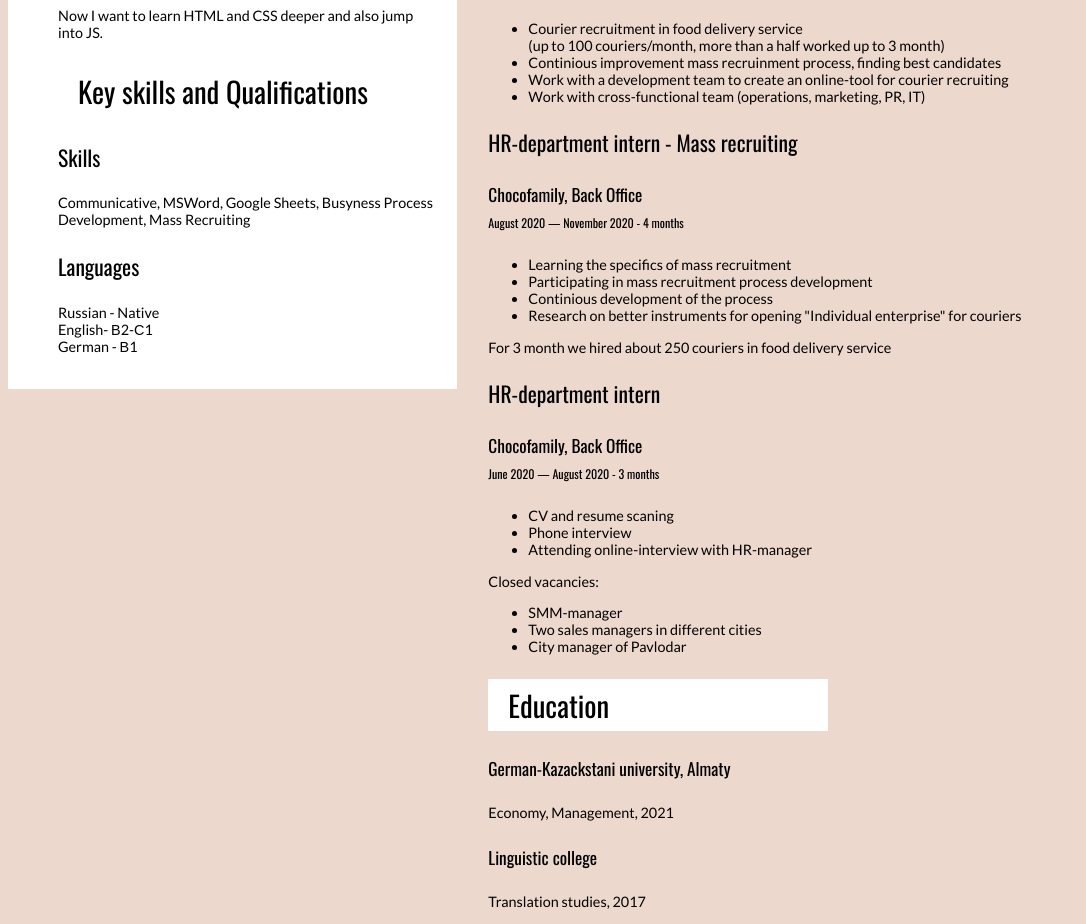
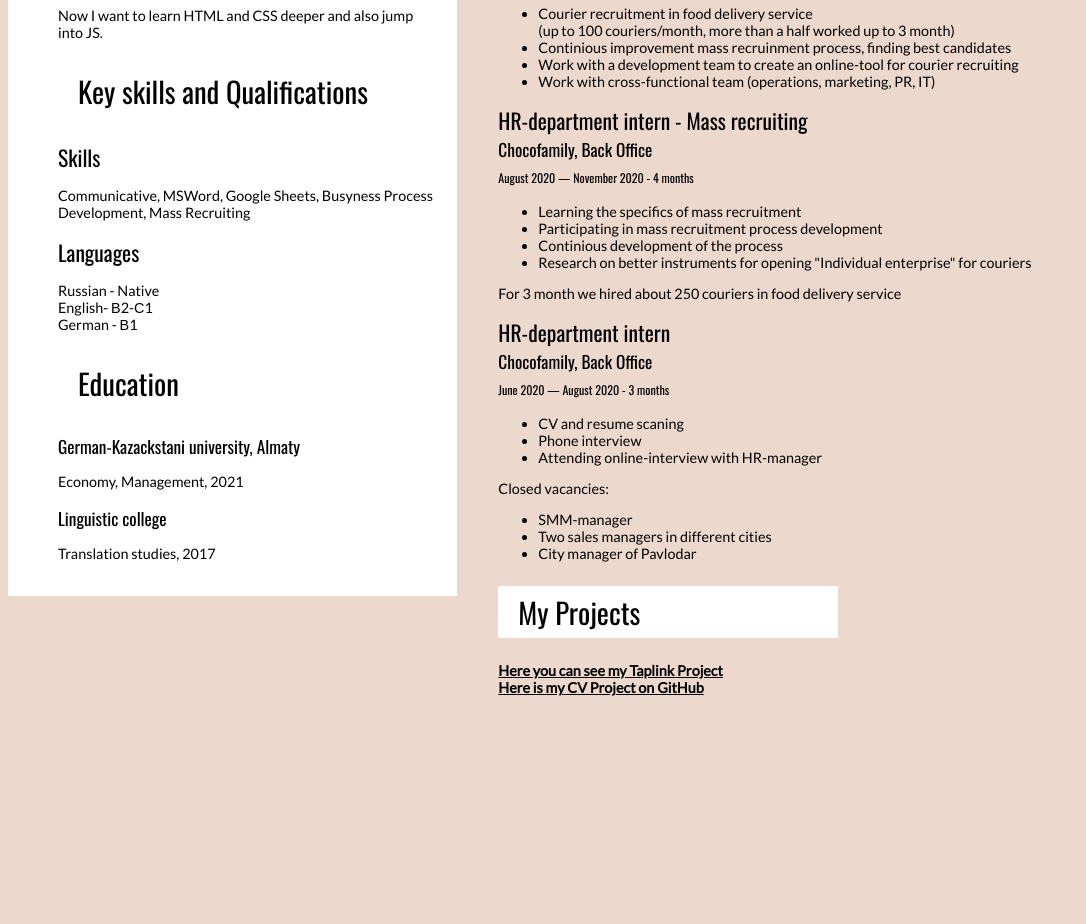
Before and after one commit to KateMr/rsschool-cv, a plain HTML site: page index.html in a window 1280 px wide. Shown: the part 760-1684 px from the top of the page, without its empty margins (0-1086 px from the left). After the commit the page ends 1534 px from the top, so only its background shows below. Drawn offline with nearby package versions, Linux system fonts and the light colour scheme.

Commit message:
fix: link on gh added in cv

```diff
--- a/index.html
+++ b/index.html
@@ -42,6 +42,13 @@
             <p>Russian - Native <br>
             English- В2-С1 <br>
             German - В1</p>
+        </div>
+        <div id="education">
+            <h2>Education</h2>
+            <h4>German-Kazackstani university, Almaty</h4>
+            <p>Economy, Management, 2021</p>
+            <h4>Linguistic college</h4>
+            <p>Translation studies, 2017</p>
         </div>
     </aside>
     <main>
@@ -118,12 +125,10 @@
                     </span>
                     </ul>
                 </div>
-                <div id="education">
-                    <h2>Education</h2>
-                    <h4>German-Kazackstani university, Almaty</h4>
-                    <p>Economy, Management, 2021</p>
-                    <h4>Linguistic college</h4>
-                    <p>Translation studies, 2017</p>
+                <div id="projects">
+                    <h2>My Projects</h2>
+                    <a href="https://taplink.cc/psihologsv">Here you can see my Taplink Project</a><br>
+                    <a href="https://KateMr.github.io/rsschool-cv/">Here is my CV Project on GitHub</a>
                 </div>
     </main>
 </body>
--- a/style.css
+++ b/style.css
@@ -20,7 +20,7 @@ main {
     width: 65%;
     margin-left: 38%;
     margin-top: 50px;
-    padding: 0px;
+    padding: 70px 10px;
 }
 
 img {
@@ -39,7 +39,7 @@ h1 {
 }
 
 h2 {
-    background-color: #ffffff;
+    background-color: #ffffff !important;
     width: 300px;
     padding: 5px 20px;
     font-size: 200%;
@@ -47,15 +47,20 @@ h2 {
 
 h3 {
     font-size: 150%;
-    padding-top: 0%;
+    margin: 0px;
 }
 
 h4 {
  font-size: 120%;
- padding-bottom: 0%;
+ margin: 0px;
 }
 
 #datesofwork {
     font-weight: lighter;
     font-size: 70%;
 }
+
+a {
+    color: black;
+    font-weight: bolder;
+}
```
